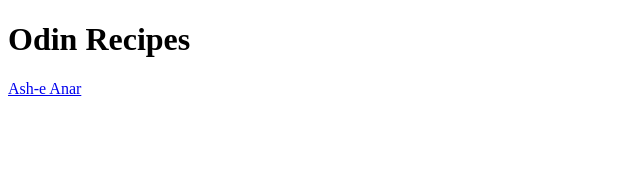
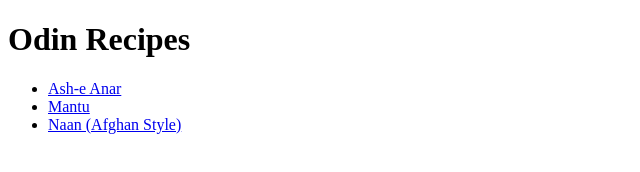
Before and after one commit to BusyKronos/odin-recipes, a plain HTML site: page index.html in a window 1280 px wide. Shown: the whole page, without its empty margins (0-640 px from the left). Drawn offline with Linux system fonts and the light colour scheme.

Commit message:
Updated index.html

```diff
--- a/index.html
+++ b/index.html
@@ -7,6 +7,10 @@
 
     <body>
         <h1>Odin Recipes</h1>
-        <a href="recipes/asheanar.html">Ash-e Anar</a>
+        <ul>
+        <li><a href="recipes/asheanar.html">Ash-e Anar</a></li>
+        <li><a href="recipes/mantu.html">Mantu</a></li>
+        <li><a href="recipes/naan.html">Naan (Afghan Style)</a></li>
+        </ul>
     </body>
 </html>
```
